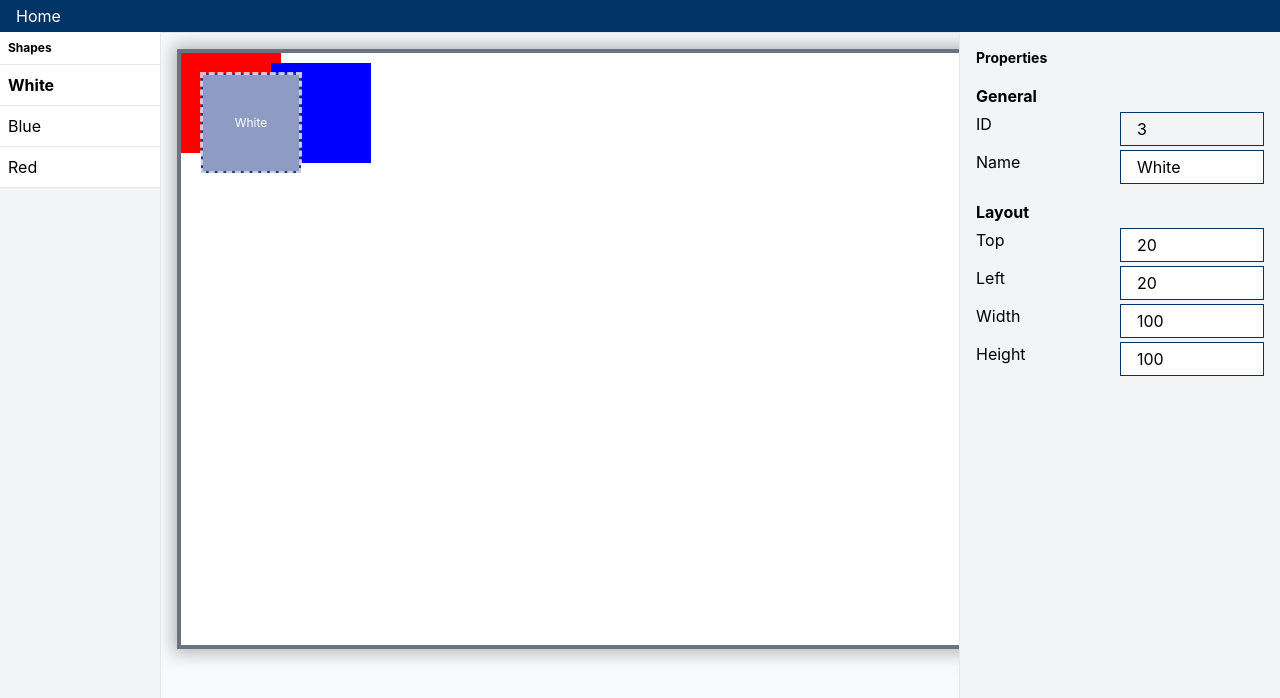
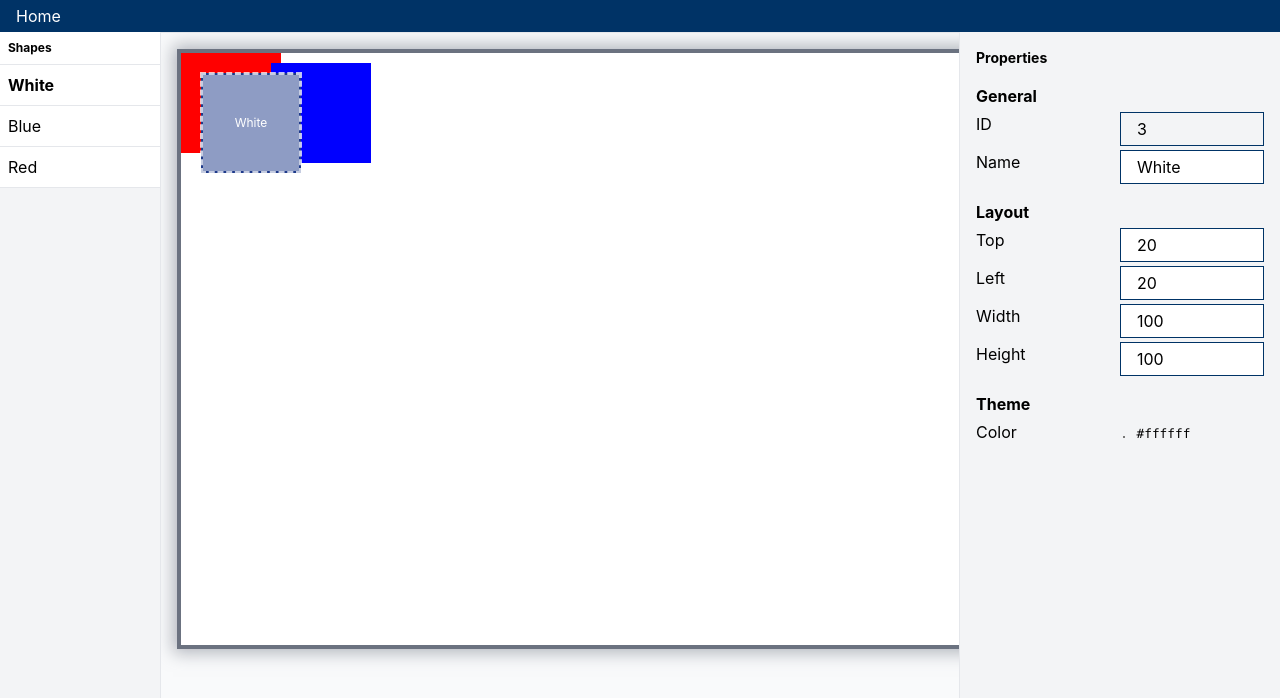
Before and after one commit to ginpei/ashigaru, a Next.js app: page /my/shaper in a window 1280 px wide. Both pictures are taken after a click on the button "White". Shown: the top 698 px of the page. Built offline with nearby package versions, Linux system fonts and the light colour scheme.

Commit message:
feat: 🎸 general props

```diff
--- /dev/null
+++ b/src/domains/nice/NiceColorInput.tsx
@@ -0,0 +1,22 @@
+import { ComponentPropsWithoutRef } from "react";
+
+export type NiceColorInputProps = ComponentPropsWithoutRef<"input">;
+
+export function NiceColorInput({
+  className,
+  ...props
+}: NiceColorInputProps): JSX.Element {
+  return (
+    <input
+      className={`NiceColorInput ${className}
+        size-auto cursor-pointer border-[1px] border-transparent p-0
+        invalid:border-red-500
+        invalid:bg-red-100
+        invalid:ring-red-500 read-only:bg-transparent
+        hover:border-gray-400
+      `}
+      type="color"
+      {...props}
+    />
+  );
+}
--- a/src/pages/shaper/ShaperPage.tsx
+++ b/src/pages/shaper/ShaperPage.tsx
@@ -14,7 +14,7 @@ export interface ShaperPageProps {}
 
 const demoShapeData: ShapeData[] = [
   {
-    color: "red",
+    color: "#ff0000",
     height: 100,
     id: "1",
     left: 0,
@@ -23,7 +23,7 @@ const demoShapeData: ShapeData[] = [
     width: 100,
   },
   {
-    color: "blue",
+    color: "#0000ff",
     height: 100,
     id: "2",
     left: 90,
@@ -32,7 +32,7 @@ const demoShapeData: ShapeData[] = [
     width: 100,
   },
   {
-    color: "white",
+    color: "#ffffff",
     height: 100,
     id: "3",
     left: 20,
--- a/src/pages/shaper/property/PropertyPane.tsx
+++ b/src/pages/shaper/property/PropertyPane.tsx
@@ -3,6 +3,7 @@ import { useShaperPageStateContext } from "../page/shaperPageStateContext";
 import { ShapeData } from "../shape/ShapeData";
 import { GeneralForm } from "./GeneralForm";
 import { LayoutForm } from "./LayoutForm";
+import { ThemeForm } from "./ThemeForm";
 
 export function PropertyPane(): JSX.Element {
   const [{ selectedShapeIds, shapes }, setState] = useShaperPageStateContext();
@@ -30,6 +31,7 @@ export function PropertyPane(): JSX.Element {
           <h2 className="px-4 pt-4 text-sm font-bold">Properties</h2>
           <GeneralForm shape={editingShape} onChange={onFormChange} />
           <LayoutForm shape={editingShape} onChange={onFormChange} />
+          <ThemeForm shape={editingShape} onChange={onFormChange} />
         </div>
       ) : (
         <p>Select one shape to edit.</p>
--- /dev/null
+++ b/src/pages/shaper/property/ThemeForm.tsx
@@ -0,0 +1,49 @@
+import { ChangeEventHandler, useCallback } from "react";
+import { NiceCode } from "../../../domains/nice/NiceCode";
+import { NiceColorInput } from "../../../domains/nice/NiceColorInput";
+import { ShapeData } from "../shape/ShapeData";
+
+export interface ThemeFormProps {
+  shape: ShapeData;
+  onChange: (shape: ShapeData) => void;
+}
+
+export function ThemeForm({ shape, onChange }: ThemeFormProps): JSX.Element {
+  const onInputChange: ChangeEventHandler<HTMLInputElement> = useCallback(
+    (event) => {
+      const { name, value } = event.target;
+      if (!isObjectKey(shape, name)) {
+        throw new Error(`Invalid key: ${name}`);
+      }
+
+      onChange({ ...shape, [name]: value });
+    },
+    [onChange, shape],
+  );
+
+  return (
+    <div className="flex flex-col gap-1 px-4">
+      <h3 className="font-bold">Theme</h3>
+      <label className="grid grid-cols-2">
+        <span>Color</span>
+        <span>
+          <NiceColorInput
+            className="size-6"
+            name="color"
+            onChange={onInputChange}
+            value={shape.color}
+          />{" "}
+          <NiceCode>{shape.color}</NiceCode>
+        </span>
+      </label>
+    </div>
+  );
+}
+
+// TODO extract
+function isObjectKey<T extends object>(
+  object: T,
+  key: keyof any,
+): key is keyof T {
+  return key in object;
+}
```
